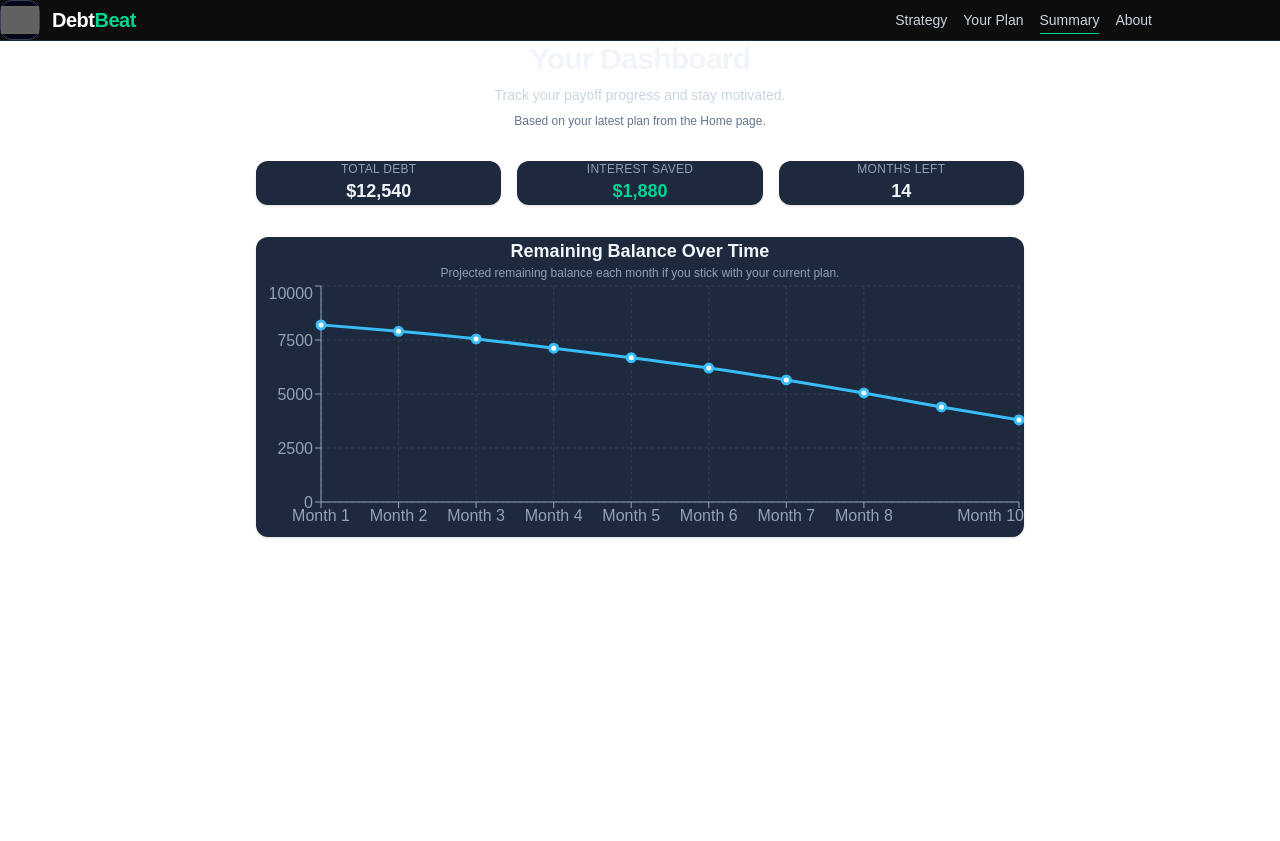
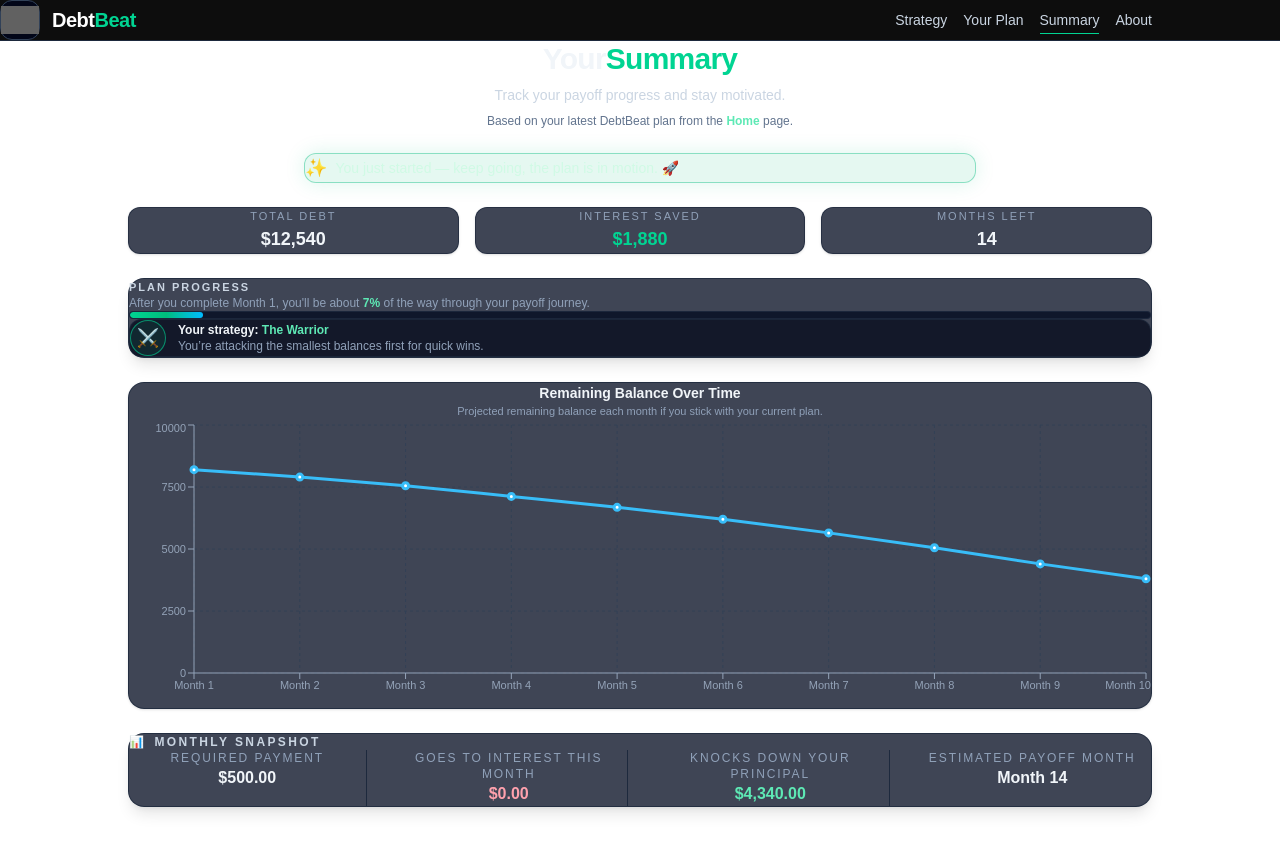
Before and after one commit to mitchellsummers5280-alt/debtbeat-mvp, a Next.js app: page /dashboard in a window 1280 px wide. Built offline with nearby package versions, Linux system fonts and the light colour scheme; grey boxes are pictures that could not be loaded.

Commit message:
Summary polish + synced Home/Plan/Summary (Dec 7)

```diff
--- a/app/dashboard/page.tsx
+++ b/app/dashboard/page.tsx
@@ -1,6 +1,6 @@
 "use client";
 
-import React, { useEffect, useState } from "react";
+import React, { useEffect, useMemo, useState } from "react";
 import {
   LineChart,
   Line,
@@ -10,6 +10,9 @@ import {
   Tooltip,
   ResponsiveContainer,
 } from "recharts";
+
+import { useDebtStore } from "@/lib/debtStore";
+import { type Strategy, getStrategyLabel, formatCurrency } from "@/lib/debtPlan";
 
 // ----------------------------------------------------
 // Types & Defaults
@@ -48,17 +51,31 @@ const DEFAULT_BALANCE_DATA: BalancePoint[] = [
   { month: "Month 10", balance: 3800 },
 ];
 
-const currencyFormatter = new Intl.NumberFormat("en-US", {
+const currency0Formatter = new Intl.NumberFormat("en-US", {
   style: "currency",
   currency: "USD",
   maximumFractionDigits: 0,
 });
+
+const STRATEGY_ICON: Record<Strategy, string> = {
+  warrior: "⚔️",
+  rebel: "🔥",
+  wizard: "🪄",
+};
+
+const STRATEGY_TAGLINE: Record<Strategy, string> = {
+  warrior: "You’re attacking the smallest balances first for quick wins.",
+  rebel: "You’re attacking the highest-interest cards to save as much as possible.",
+  wizard: "You’re using a smart blend of motivation and interest savings.",
+};
 
 // ----------------------------------------------------
 // Component
 // ----------------------------------------------------
 
 const DashboardPage: React.FC = () => {
+  const { state } = useDebtStore(); // current strategy from global store
+
   const [summary, setSummary] = useState<StoredSummary>(DEFAULT_SUMMARY);
   const [chartData, setChartData] =
     useState<BalancePoint[]>(DEFAULT_BALANCE_DATA);
@@ -71,7 +88,7 @@ const DashboardPage: React.FC = () => {
       const raw = window.localStorage.getItem("debtbeat-dashboard");
       if (!raw) return;
 
-      const parsed = JSON.parse(raw) as StoredSummary;
+      const parsed = JSON.parse(raw) as Partial<StoredSummary>;
 
       setSummary((prev) => ({
         ...prev,
@@ -90,74 +107,228 @@ const DashboardPage: React.FC = () => {
     }
   }, []);
 
+  // --------------------------------------------------
+  // Derived metrics
+  // --------------------------------------------------
+
+  const monthsLeft = summary.projectedMonths ?? 0;
+  const monthlyPayment = summary.monthlyPayment ?? 0;
+
+  // Approximate Month 1 principal vs interest using starting vs first-chart point
+  const {
+    requiredPayment,
+    interestThisMonth,
+    principalThisMonth,
+    payoffLabel,
+  } = useMemo(() => {
+    const payment = monthlyPayment > 0 ? monthlyPayment : 0;
+
+    let principal = 0;
+    let interest = 0;
+
+    if (
+      chartData.length > 0 &&
+      summary.totalDebt > 0 &&
+      payment > 0
+    ) {
+      const firstEndBalance = chartData[0].balance;
+      const rawPrincipal = summary.totalDebt - firstEndBalance;
+
+      principal = rawPrincipal > 0 ? rawPrincipal : 0;
+      const rawInterest = payment - principal;
+      interest = rawInterest > 0 ? rawInterest : 0;
+    }
+
+    const payoff =
+      summary.projectedMonths && summary.projectedMonths > 0
+        ? `Month ${summary.projectedMonths}`
+        : "—";
+
+    return {
+      requiredPayment: payment,
+      interestThisMonth: interest,
+      principalThisMonth: principal,
+      payoffLabel: payoff,
+    };
+  }, [chartData, summary.totalDebt, summary.projectedMonths, monthlyPayment]);
+
+  const progressAfterMonthOne = useMemo(() => {
+    if (!monthsLeft || monthsLeft <= 0) return 0;
+    return (1 / monthsLeft) * 100;
+  }, [monthsLeft]);
+
+  // NEW: “plan savings strength” percentage based on interestSaved vs totalDebt
+  const savingsPercent = useMemo(() => {
+    if (!summary.totalDebt || summary.totalDebt <= 0) return 0;
+    const ratio = summary.interestSaved / summary.totalDebt;
+    return Math.max(0, Math.min(100, ratio * 100));
+  }, [summary.interestSaved, summary.totalDebt]);
+
+  const celebrationMessage = useMemo(() => {
+    // 75%+ tier
+    if (savingsPercent >= 75) {
+      return `You’re crushing it — this plan is projected to avoid about ${formatCurrency(
+        summary.interestSaved
+      )} in interest. 🔥`;
+    }
+
+    // 50–75%
+    if (savingsPercent >= 50) {
+      return `Strong plan — you’re on track to avoid around ${formatCurrency(
+        summary.interestSaved
+      )} in interest. Keep pushing. 💪`;
+    }
+
+    // 25–50%
+    if (savingsPercent >= 25) {
+      return `Solid plan — you’re already lined up to save ${formatCurrency(
+        summary.interestSaved
+      )} in interest over the life of this payoff. ⚡️`;
+    }
+
+    // Under 25% savings but fast payoff
+    if (monthsLeft > 0 && monthsLeft <= 12) {
+      return "You’re less than a year away — stay locked in. 💪";
+    }
+
+    // Default “just starting” message
+    return "You just started — keep going, the plan is in motion. 🚀";
+  }, [savingsPercent, summary.interestSaved, monthsLeft]);
+
+  const currentStrategy = state.strategy;
+  const strategyLabel = getStrategyLabel(currentStrategy);
+  const strategyIcon = STRATEGY_ICON[currentStrategy];
+  const strategyTagline = STRATEGY_TAGLINE[currentStrategy];
+
+  // --------------------------------------------------
+  // Render
+  // --------------------------------------------------
+
   return (
-    <div className="w-full flex justify-center px-4 py-10">
-      <div className="w-full flex justify-center">
-        <div className="w-full max-w-3xl flex flex-col gap-8">
+    <div className="w-full flex justify-center px-4 py-10 text-slate-100">
+      <div className="w-full max-w-5xl flex flex-col gap-6">
         {/* HEADER */}
         <header className="text-center flex flex-col gap-2">
-            <h1 className="text-3xl font-bold tracking-tight text-slate-100">
-              Your Dashboard
+          <h1 className="text-3xl font-bold tracking-tight">
+            <span>Your</span>
+            <span className="text-emerald-400">Summary</span>
           </h1>
           <p className="text-slate-300 text-sm">
             Track your payoff progress and stay motivated.
           </p>
           <p className="text-xs text-slate-500">
-              Based on your latest plan from the Home page.
+            Based on your latest DebtBeat plan from the{" "}
+            <span className="font-semibold text-emerald-300">Home</span> page.
           </p>
         </header>
 
+        {/* CELEBRATION / MOTIVATION BANNER */}
+        <div className="w-full flex justify-center mt-4">
+          <div className="max-w-2xl w-full rounded-xl border border-emerald-500/40 bg-emerald-500/10 px-4 py-3 text-xs sm:text-sm text-emerald-100 flex items-center gap-2 shadow-[0_0_20px_rgba(16,185,129,0.15)]">
+            <span className="text-lg">✨</span>
+            <p>{celebrationMessage}</p>
+          </div>
+        </div>
+
         {/* SUMMARY CARDS */}
-          <div className="grid grid-cols-2 sm:grid-cols-3 gap-4">
-            <div className="bg-slate-800 rounded-xl p-4 text-center shadow">
-              <p className="text-slate-400 text-xs uppercase tracking-wide">
+        <div className="grid grid-cols-1 sm:grid-cols-3 gap-4">
+          <div className="bg-slate-900/80 rounded-xl px-4 py-3 text-center shadow border border-slate-800/70">
+            <p className="text-slate-400 text-[11px] uppercase tracking-[0.18em]">
               Total Debt
             </p>
-              <p className="text-lg font-semibold text-slate-100">
-                {currencyFormatter.format(summary.totalDebt)}
+            <p className="mt-1 text-lg font-semibold text-slate-100">
+              {currency0Formatter.format(summary.totalDebt)}
             </p>
           </div>
 
-            <div className="bg-slate-800 rounded-xl p-4 text-center shadow">
-              <p className="text-slate-400 text-xs uppercase tracking-wide">
+          <div className="bg-slate-900/80 rounded-xl px-4 py-3 text-center shadow border border-slate-800/70">
+            <p className="text-slate-400 text-[11px] uppercase tracking-[0.18em]">
               Interest Saved
             </p>
-              <p className="text-lg font-semibold text-emerald-400">
-                {currencyFormatter.format(summary.interestSaved)}
+            <p className="mt-1 text-lg font-semibold text-emerald-400">
+              {currency0Formatter.format(summary.interestSaved)}
             </p>
           </div>
 
-            <div className="bg-slate-800 rounded-xl p-4 text-center shadow">
-              <p className="text-slate-400 text-xs uppercase tracking-wide">
+          <div className="bg-slate-900/80 rounded-xl px-4 py-3 text-center shadow border border-slate-800/70">
+            <p className="text-slate-400 text-[11px] uppercase tracking-[0.18em]">
               Months Left
             </p>
-              <p className="text-lg font-semibold text-slate-100">
-                {summary.projectedMonths}
+            <p className="mt-1 text-lg font-semibold text-slate-100">
+              {monthsLeft || 0}
             </p>
           </div>
         </div>
 
+        {/* PLAN PROGRESS + STRATEGY */}
+        <section className="space-y-3 rounded-2xl border border-slate-800/80 bg-slate-900/80 px-4 py-3 shadow-lg">
+          {/* Progress label */}
+          <div>
+            <p className="text-[11px] font-semibold uppercase tracking-[0.18em] text-slate-300">
+              Plan Progress
+            </p>
+            <p className="mt-1 text-xs text-slate-400">
+              After you complete Month 1, you&apos;ll be about{" "}
+              <span className="font-semibold text-emerald-300">
+                {progressAfterMonthOne.toFixed(0)}%
+              </span>{" "}
+              of the way through your payoff journey.
+            </p>
+          </div>
+
+          {/* Progress bar */}
+          <div className="mt-1 h-2 w-full rounded-full bg-slate-900 border border-slate-800/90 overflow-hidden">
+            <div
+              className="h-full rounded-full bg-gradient-to-r from-emerald-400 via-emerald-500 to-sky-400 transition-all"
+              style={{ width: `${Math.min(progressAfterMonthOne, 100)}%` }}
+            />
+          </div>
+
+          {/* Strategy badge */}
+          <div className="mt-2 flex items-center gap-3 rounded-xl bg-slate-950/70 px-3 py-2 border border-slate-800/80">
+            <div className="flex h-9 w-9 items-center justify-center rounded-full bg-emerald-500/10 border border-emerald-400/60 text-lg">
+              <span>{strategyIcon}</span>
+            </div>
+            <div className="text-xs">
+              <p className="font-semibold text-slate-100">
+                Your strategy:{" "}
+                <span className="text-emerald-300">{strategyLabel}</span>
+              </p>
+              <p className="text-slate-400 mt-0.5">{strategyTagline}</p>
+            </div>
+          </div>
+        </section>
+
         {/* LINE CHART */}
-          <div className="bg-slate-800 p-4 rounded-xl shadow">
-            <h2 className="text-lg font-semibold text-slate-100 mb-2 text-center">
+        <section className="bg-slate-900/80 p-4 rounded-2xl shadow border border-slate-800/80">
+          <h2 className="text-sm font-semibold text-slate-100 mb-1 text-center">
             Remaining Balance Over Time
           </h2>
-            <p className="text-xs text-slate-400 mb-4 text-center">
+          <p className="text-[11px] text-slate-400 mb-4 text-center">
             Projected remaining balance each month if you stick with your
             current plan.
           </p>
 
-            <div className="w-full h-64">
+          <div className="w-full h-72">
             <ResponsiveContainer>
               <LineChart data={chartData}>
                 <CartesianGrid strokeDasharray="3 3" stroke="#334155" />
-                  <XAxis dataKey="month" stroke="#94a3b8" />
-                  <YAxis stroke="#94a3b8" />
+                <XAxis
+                  dataKey="month"
+                  stroke="#94a3b8"
+                  tick={{ fontSize: 11 }}
+                />
+                <YAxis stroke="#94a3b8" tick={{ fontSize: 11 }} />
                 <Tooltip
-                    contentStyle={{ background: "#0f172a", border: "none" }}
+                  contentStyle={{
+                    background: "#020617",
+                    border: "1px solid #1e293b",
+                    borderRadius: 8,
+                    fontSize: 12,
+                  }}
                   labelStyle={{ color: "#e2e8f0" }}
                   formatter={(value: any) =>
-                      currencyFormatter.format(Number(value))
+                    currency0Formatter.format(Number(value))
                   }
                 />
                 <Line
@@ -165,13 +336,62 @@ const DashboardPage: React.FC = () => {
                   dataKey="balance"
                   stroke="#38bdf8"
                   strokeWidth={3}
-                    dot={{ r: 4 }}
+                  dot={{ r: 3 }}
                 />
               </LineChart>
             </ResponsiveContainer>
           </div>
+        </section>
+
+        {/* MONTHLY SNAPSHOT – under chart */}
+        <section className="mt-4 rounded-2xl border border-slate-800/80 bg-slate-900/80 px-5 py-4 shadow-lg">
+          <h2 className="text-xs font-semibold tracking-[0.2em] text-slate-300 uppercase flex items-center gap-2 mb-3">
+            <span>📊</span>
+            Monthly Snapshot
+          </h2>
+
+          <div className="grid grid-cols-1 gap-4 text-xs sm:grid-cols-4 sm:gap-6 divide-y sm:divide-y-0 sm:divide-x divide-slate-800">
+            {/* Required payment */}
+            <div className="pt-2 sm:pt-0 sm:pr-4 text-center">
+              <p className="text-slate-400 tracking-[0.16em] uppercase mb-1">
+                Required Payment
+              </p>
+              <p className="text-base font-semibold text-slate-100">
+                {formatCurrency(requiredPayment)}
+              </p>
+            </div>
+
+            {/* Interest this month */}
+            <div className="pt-2 sm:pt-0 sm:px-4 text-center">
+              <p className="text-slate-400 tracking-[0.16em] uppercase mb-1">
+                Goes to Interest this Month
+              </p>
+              <p className="text-base font-semibold text-rose-300">
+                {formatCurrency(interestThisMonth)}
+              </p>
+            </div>
+
+            {/* Principal this month */}
+            <div className="pt-2 sm:pt-0 sm:px-4 text-center">
+              <p className="text-slate-400 tracking-[0.16em] uppercase mb-1">
+                Knocks Down Your Principal
+              </p>
+              <p className="text-base font-semibold text-emerald-300">
+                {formatCurrency(principalThisMonth)}
+              </p>
+            </div>
+
+            {/* Payoff month */}
+            <div className="pt-2 sm:pt-0 sm:pl-4 text-center">
+              <p className="text-slate-400 tracking-[0.16em] uppercase mb-1">
+                Estimated Payoff Month
+              </p>
+              <p className="text-base font-semibold text-slate-100">
+                {payoffLabel}
+              </p>
             </div>
           </div>
+        </section>
       </div>
     </div>
   );
--- a/app/demo/page.tsx
+++ b/app/demo/page.tsx
@@ -328,34 +328,18 @@ export default function DebtPayoffPlannerDemoPage() {
     <div className="flex w-full justify-center px-4 py-10 text-slate-100">
       <div className="flex w-full max-w-5xl flex-col gap-8">
         {/* Header */}
-        <header className="flex flex-col items-center gap-3 text-center">
-          <div className="inline-flex w-fit items-center gap-2 rounded-full border border-emerald-500/40 bg-emerald-500/10 px-3 py-1 text-[11px] font-medium text-emerald-200">
-            <span className="h-2 w-2 animate-pulse rounded-full bg-emerald-400" />
-            Demo view · Mirroring your Home plan
-          </div>
-
+        <header className="flex flex-col items-center gap-2 text-center">
           <h1 className="text-3xl font-bold tracking-tight">
-            DebtBeat Payoff Planner (Demo)
+            Your<span className="text-emerald-400">Plan</span>
           </h1>
 
-          <p className="max-w-2xl text-sm text-slate-300">
-            This demo shows a{" "}
-            <span className="font-semibold text-emerald-300">
-              read-only view
-            </span>{" "}
-            of your DebtBeat plan. All numbers come from the{" "}
-            <span className="font-semibold">Home</span> page.
+          <p className="text-sm text-slate-300 max-w-xl">
+            Your personalized debt-free roadmap based on the details you entered on the
+            <span className="font-semibold text-emerald-300"> Home </span> page.
           </p>
 
-          <p className="text-xs text-slate-400">
-            To change debts, strategy, or budget,{" "}
-            <Link
-              href="/"
-              className="font-semibold text-emerald-300 hover:text-emerald-200"
-            >
-              go back to the main planner
-            </Link>
-            .
+          <p className="text-xs text-slate-500">
+            To make updates, return to the Home page.
           </p>
         </header>
 
@@ -456,8 +440,7 @@ export default function DebtPayoffPlannerDemoPage() {
                     return (
                       <div
                         key={s}
-                        className={`flex h-12 w-12 items-center justify-center rounded-full border text-2xl ${
-                          selected
+                        className={`flex h-12 w-12 items-center justify-center rounded-full border text-2xl ${selected
                           ? "border-emerald-400 bg-emerald-500/10 shadow-[0_0_0_1px_rgba(16,185,129,0.4)]"
                           : "border-slate-700 bg-slate-900/80 opacity-40"
                           }`}
```
Lines whose indentation alone changed are shown as unchanged.
